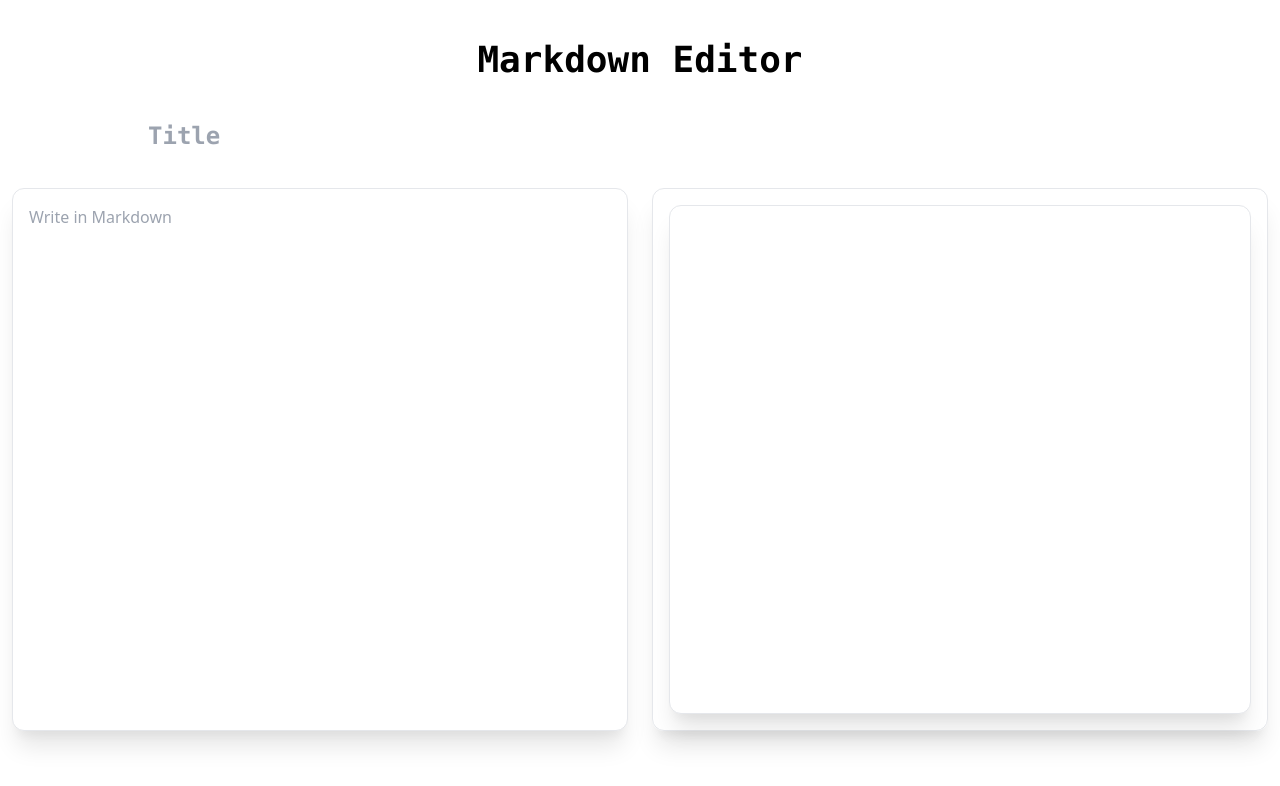
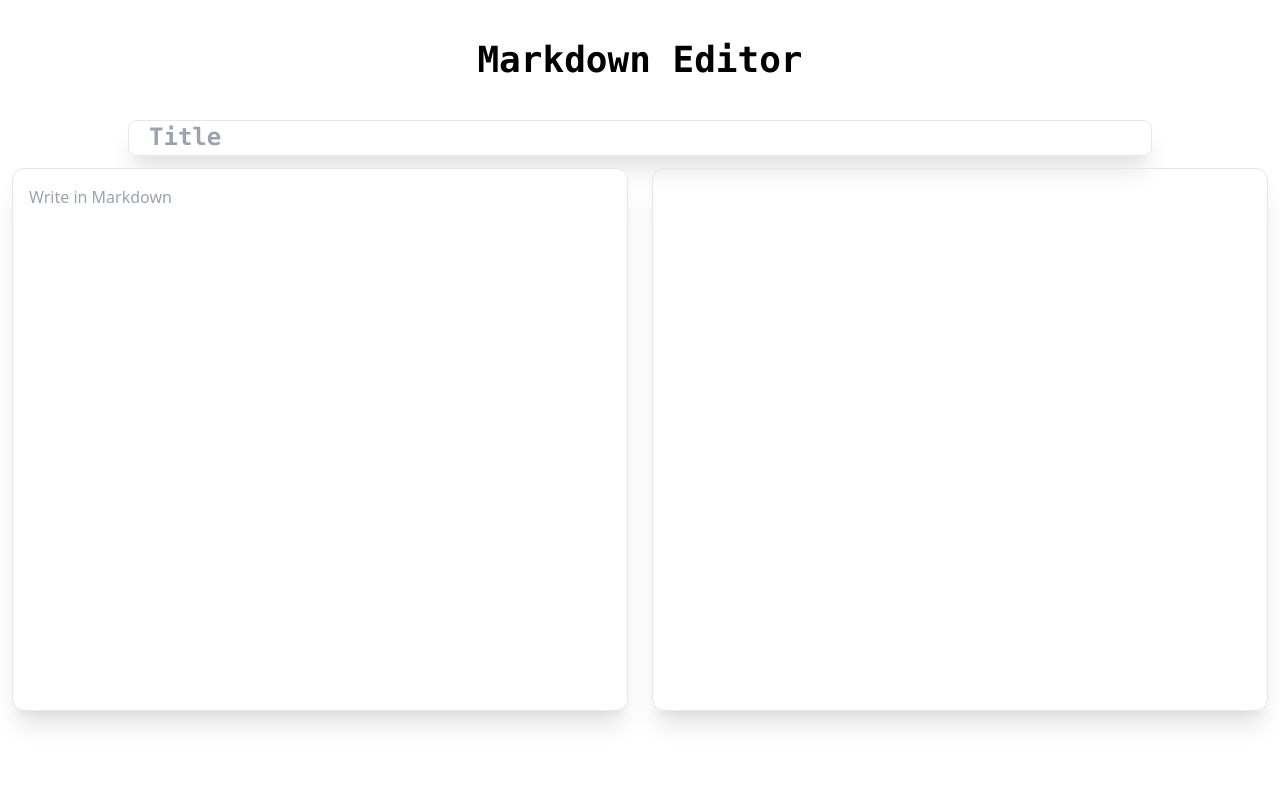
Before and after one commit to yn4k4nishi/md-editor, a Next.js app: page / in a window 1280 px wide. Shown: the top 786 px of the page. Built offline with nearby package versions, Linux system fonts and the light colour scheme.

Commit message:
:+1: Update : タイトルの境界を表示

```diff
--- a/lib/PostPreview.tsx
+++ b/lib/PostPreview.tsx
@@ -4,13 +4,13 @@ import gfm from "remark-gfm";
 
 const PostPreview = (props) => {
   return (
-    <div className="h-full w-full mr-10">
-      <div className="markdown-preview h-full w-full border shadow-xl mb-5 rounded-xl py-4 px-2 overflow-y-scroll bg-white">
+    // <div className="h-full w-full mr-10">
+    //   <div className="markdown-preview h-full w-full border shadow-xl mb-5 rounded-xl py-4 px-2 overflow-y-scroll bg-white">
         <ReactMarkdown plugins={[gfm]} unwrapDisallowed={false}>
           {props.markdown}
         </ReactMarkdown>
-      </div>
-    </div>
+    //   </div>
+    // </div>
   );
 };
 
--- a/pages/index.tsx
+++ b/pages/index.tsx
@@ -15,7 +15,7 @@ export default function Editor(){
               name="post-title"
               id="post-title"
               placeholder="Title"
-              className="px-5 block mx-auto w-4/5 rounded-lg border-0 h-14 text-2xl font-mono font-bold focus:outline-none mb-0 resize-none"
+              className="px-5 block mx-auto w-4/5 rounded-lg border shadow-xl h-9 text-2xl font-mono font-bold focus:outline-none align-middle resize-none"
             />
             <div className="flex h-5/6">
               <div className="w-1/2 m-3">
```
